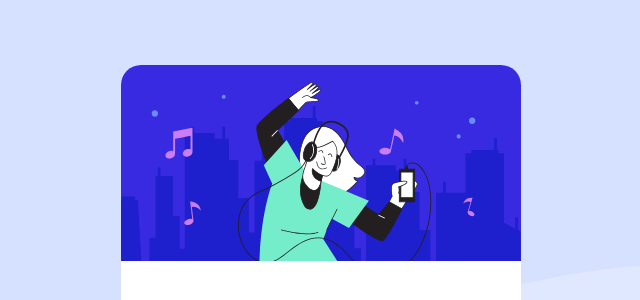
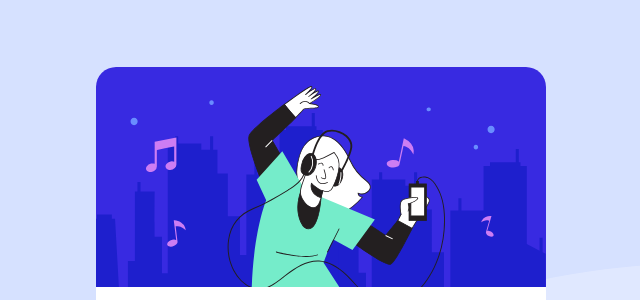
Before and after one commit to kucingliaw/order-summary, a plain HTML site: page index.html in a window 1280 px wide. Shown: the top 300 px of the page, without its empty margins (319-959 px from the left). Drawn offline with Linux system fonts and the light colour scheme.

Commit message:
card width

```diff
--- a/app/style.css
+++ b/app/style.css
@@ -36,7 +36,7 @@ a {
 }
 
 .card {
-    width: min(90%, 400px);
+    width: min(90%, 450px);
     margin: auto;
 
     background-color: var(--white);
```
